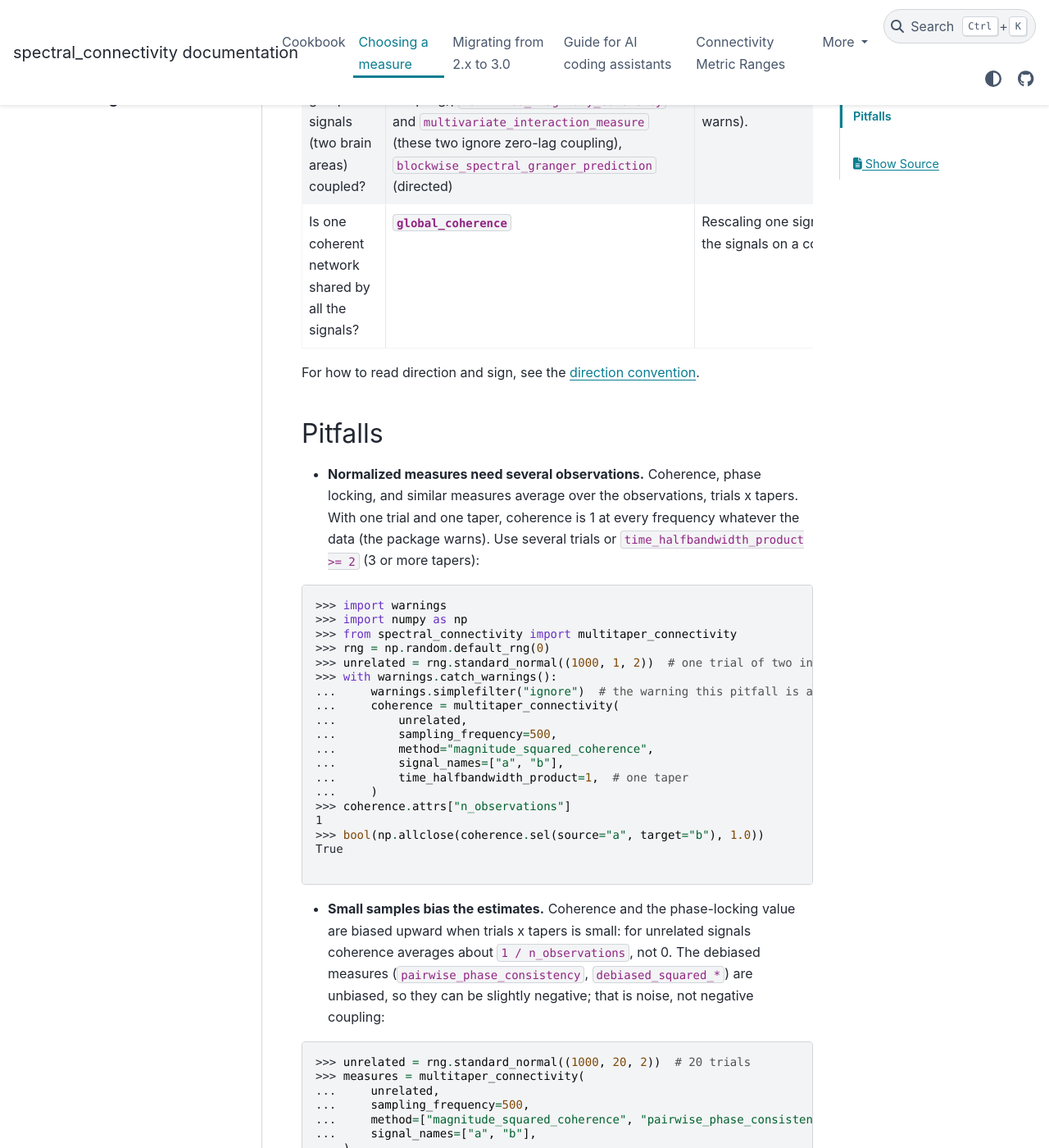
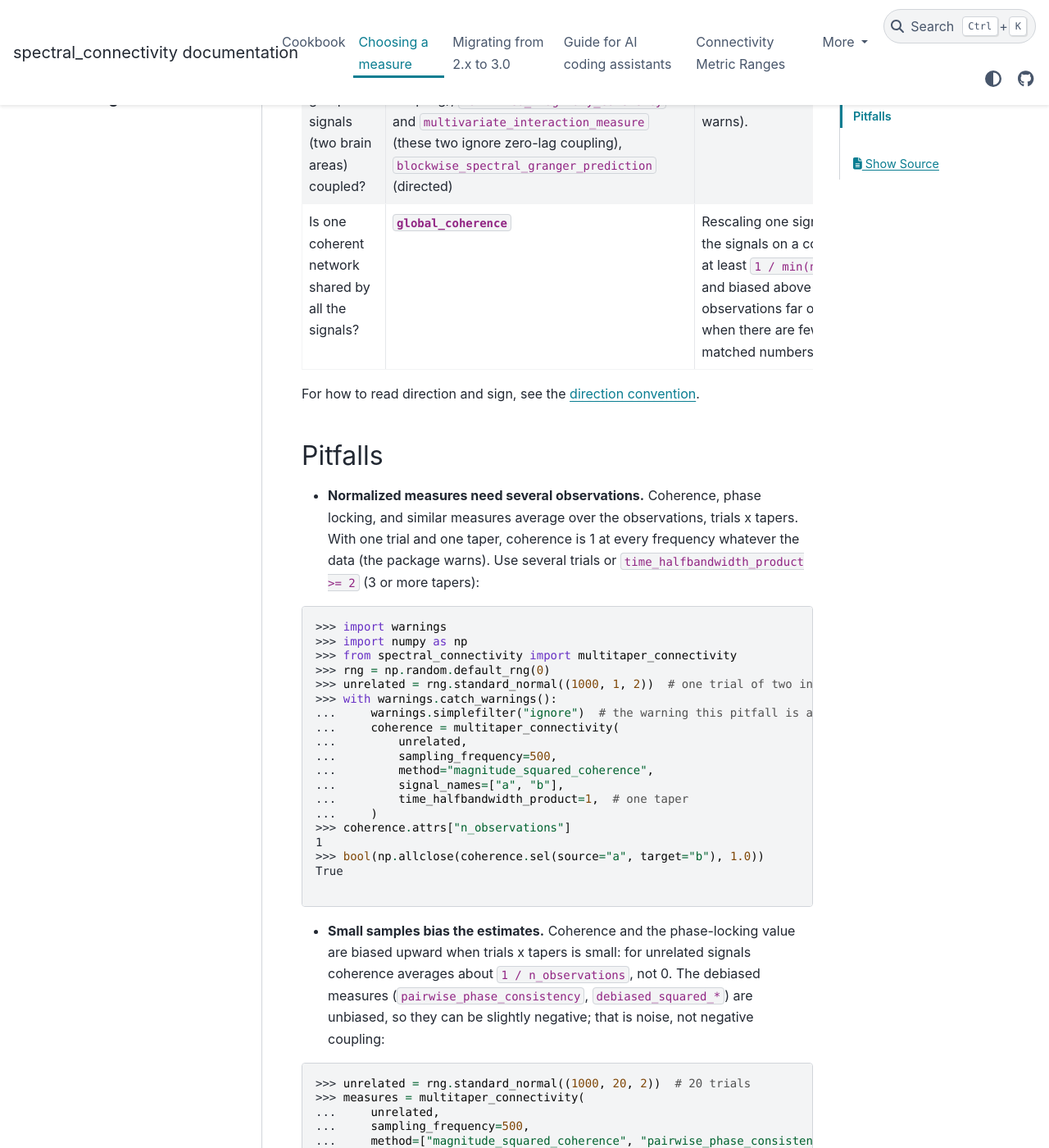
Before and after one commit to Eden-Kramer-Lab/spectral_connectivity, a Sphinx documentation site: the page built from docs/choosing_a_measure.md, in a window 1280 px wide and 1400 px high, scrolled down 1334 px. Shown: the whole window at 82% size. Built offline with Sphinx 7.4.7 and the PyData theme 0.15.4, drawn with Linux system fonts in a browser that asks for light colours; pages that are not in the unit, such as notebooks, are missing from menus; the version number could not be read and is left out; some of the changed text lies outside the part shown.

Commit message:
Give global coherence's count caveats in Choosing a measure
The page's global coherence row warned only about channel scale. It now
says that values are at least 1 / min(n_observations, n_signals), are
biased above 1 / n_signals unless observations far outnumber signals (with
the warning when there are fewer), and compare only at matched counts. A
Pitfalls bullet gives the floor and the large-sample null value
(1 + sqrt(p / n))**2 / p.

Co-Authored-By: Claude Opus 5.5 <noreply@anthropic.com>

````diff
--- a/docs/choosing_a_measure.md
+++ b/docs/choosing_a_measure.md
@@ -16,7 +16,7 @@ measure's range, units, diagonal, and interpretation.
 | Is the coupling direct, or relayed through other recorded signals? | **`partial_coherence`**; for directed influence, `conditional_spectral_granger_prediction` | They remove only what passes through the signals you recorded. |
 | Which signal leads? | From the phase: **`phase_slope_index`**, `directed_phase_lag_index`, `group_delay`, `delay`. Directed influence: `pairwise_spectral_granger_prediction`, `conditional_spectral_granger_prediction`, `directed_transfer_function`, `partial_directed_coherence`, and the rest of their families | The Granger and transfer-function measures need long windows and a two-sided transform (not Morlet wavelets). Check them against `time_reversed_spectral_granger_prediction`: a direction that does not reverse under time reversal suggests instantaneous mixing. `phase_slope_index` is unnormalized, so judge it against a null distribution, and check `group_delay` against its `group_delay_r_value`. |
 | How are two groups of signals (two brain areas) coupled? | **`canonical_coherence`** and `canonical_coherency` (include zero-lag coupling), `maximized_imaginary_coherency` and `multivariate_interaction_measure` (these two ignore zero-lag coupling), `blockwise_spectral_granger_prediction` (directed) | Pass `group_labels`, one label per signal. A group pair with more signals than observations has a canonical coherence of 1 for any data (it warns). |
-| Is one coherent network shared by all the signals? | **`global_coherence`** | Rescaling one signal changes the result: put the signals on a common scale first. |
+| Is one coherent network shared by all the signals? | **`global_coherence`** | Rescaling one signal changes the result: put the signals on a common scale first. Values are at least `1 / min(n_observations, n_signals)` and biased above `1 / n_signals` unless observations far outnumber signals (it warns when there are fewer); compare only at matched numbers of observations and signals. |
 
 For how to read direction and sign, see the
 [direction convention](CONNECTIVITY_METRIC_RANGES.md#direction-convention).
@@ -75,6 +75,12 @@ True
 
 ```
 
+- **Global coherence depends on the counts.** With `n` observations
+  (trials x tapers) and `p` signals, `global_coherence` is at least
+  `1 / min(n, p)` for any data, and unrelated signals of equal power give
+  about `(1 + sqrt(p / n))**2 / p` rather than `1 / p` when both are large.
+  Two conditions with different trial counts or channel sets are not
+  comparable directly.
 - **Coherence is squared.** `magnitude_squared_coherence` is `|coherency|^2`;
   take `abs(coherency)` for the unsquared magnitude. A measure variable's
   `quantity` and `formula` attrs say which form a coherency-family value has.
````
